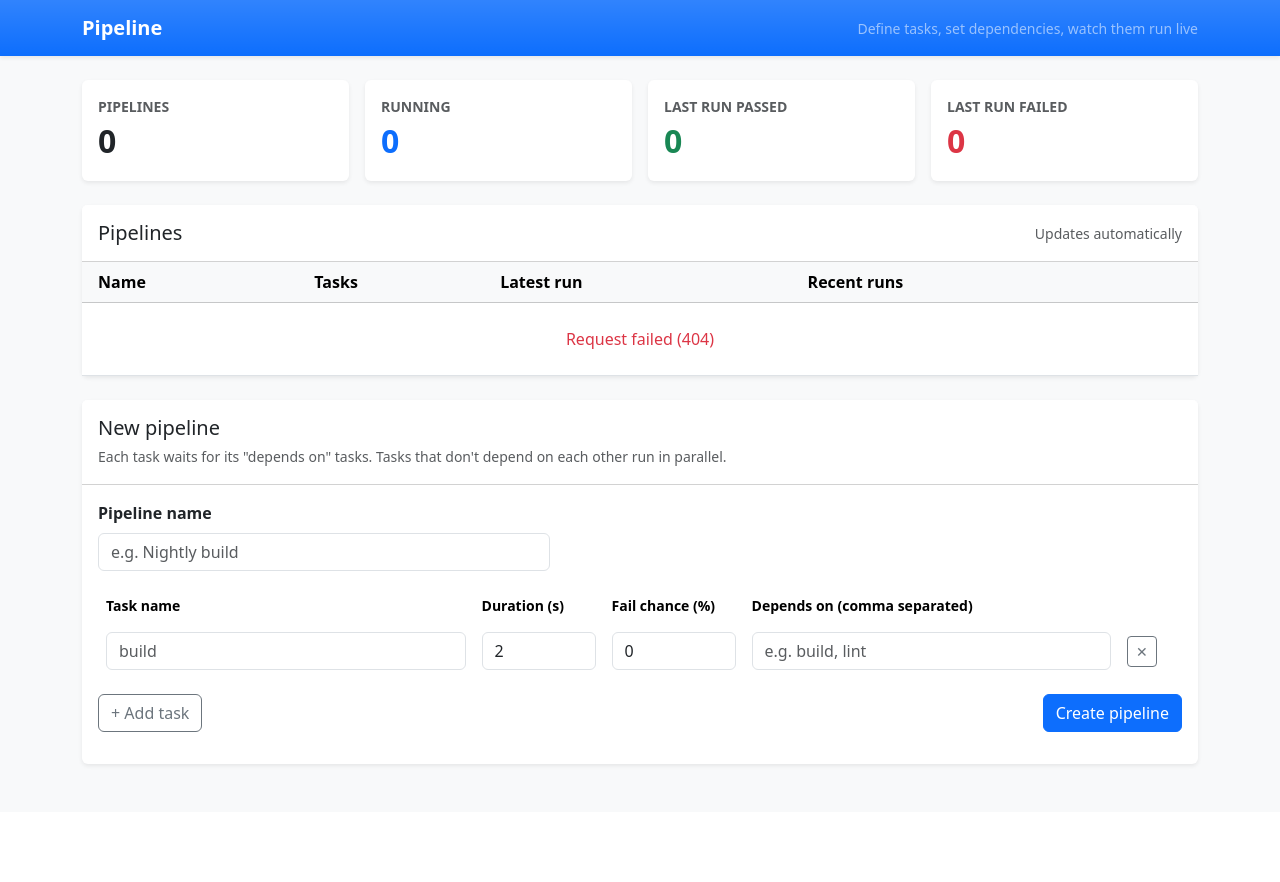
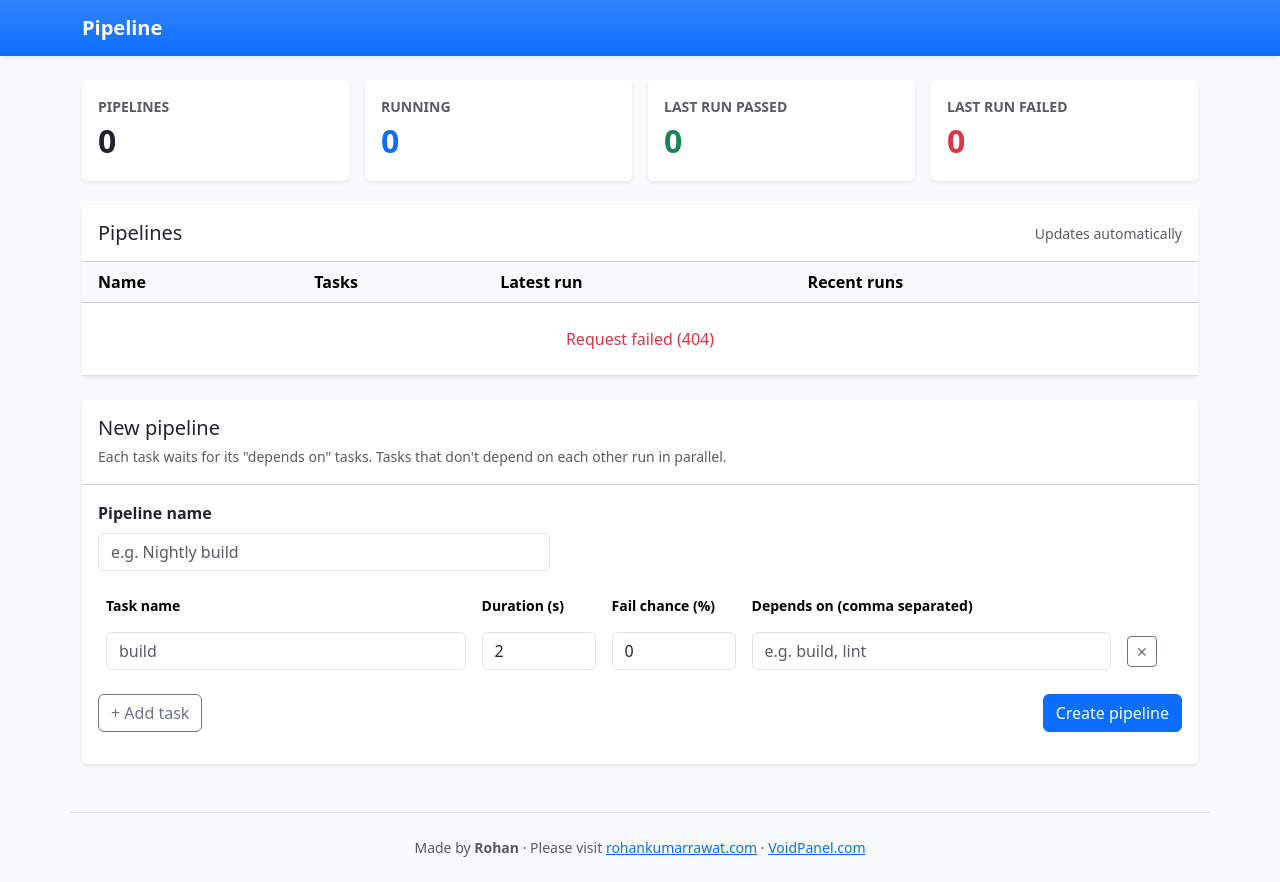
Before and after one commit to rohankumarrawat/pipeline, a Django app: template templates/index.html in a window 1280 px wide. Before the commit the page ends 767 px from the top, so only its background shows below. Run offline with Django 4.2, Linux system fonts and the light colour scheme; the template is opened without the code that fills it, so the values that code supplies are empty; some libraries are stand-ins or nearby versions.

Commit message:
Add footer with author links, remove header subtitle

```diff
--- a/templates/index.html
+++ b/templates/index.html
@@ -10,7 +10,6 @@
   <nav class="navbar bg-primary bg-gradient navbar-dark shadow-sm mb-4">
     <div class="container">
       <a class="navbar-brand fw-semibold" href="/">Pipeline</a>
-      <span class="navbar-text small">Define tasks, set dependencies, watch them run live</span>
     </div>
   </nav>
 
@@ -95,6 +94,12 @@
     </div>
   </main>
 
+  <footer class="container text-center text-body-secondary small py-4 border-top">
+    Made by <strong>Rohan</strong> ·
+    Please visit <a href="https://rohankumarrawat.com" target="_blank" rel="noopener">rohankumarrawat.com</a> ·
+    <a href="https://github.com/rohankumarrawat/voidpanel" target="_blank" rel="noopener">VoidPanel.com</a>
+  </footer>
+
   <script src="{% static 'common.js' %}?v={{ v }}"></script>
   <script src="{% static 'index.js' %}?v={{ v }}"></script>
 </body>
--- a/templates/run.html
+++ b/templates/run.html
@@ -52,6 +52,12 @@
     </div>
   </main>
 
+  <footer class="container text-center text-body-secondary small py-4 border-top">
+    Made by <strong>Rohan</strong> ·
+    Please visit <a href="https://rohankumarrawat.com" target="_blank" rel="noopener">rohankumarrawat.com</a> ·
+    <a href="https://github.com/rohankumarrawat/voidpanel" target="_blank" rel="noopener">VoidPanel.com</a>
+  </footer>
+
   <script src="{% static 'common.js' %}?v={{ v }}"></script>
   <script src="{% static 'run.js' %}?v={{ v }}"></script>
 </body>
```
